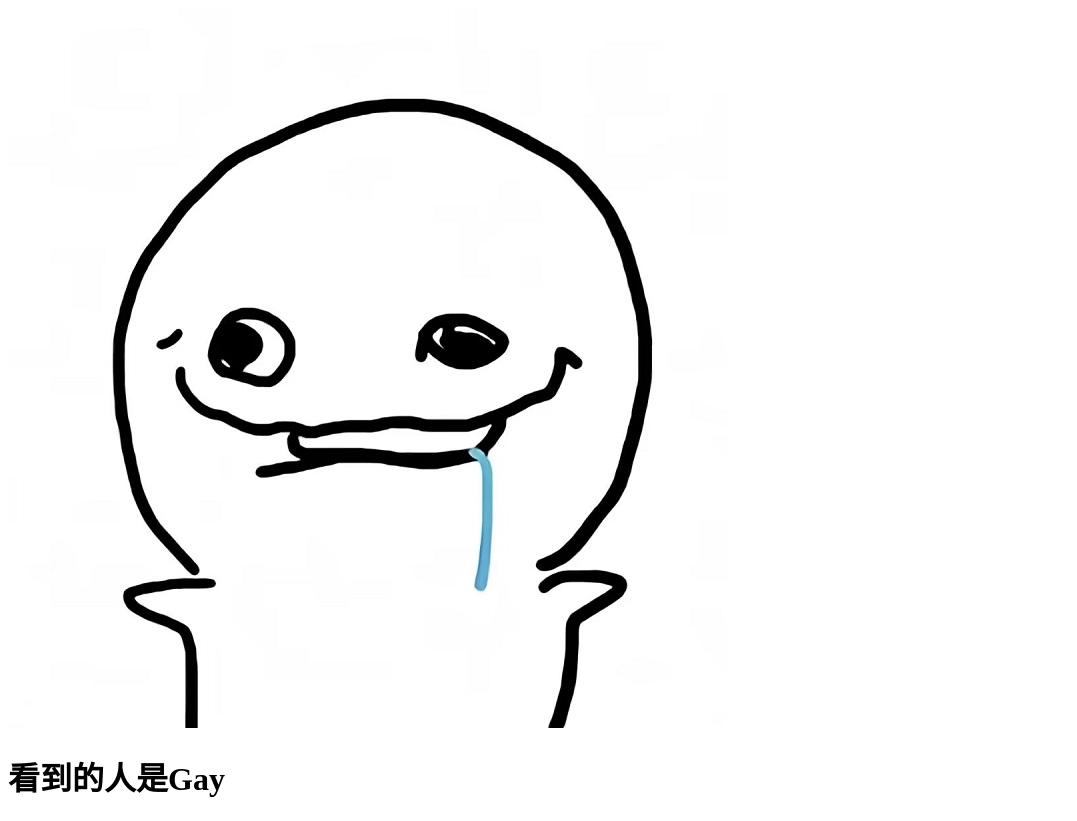
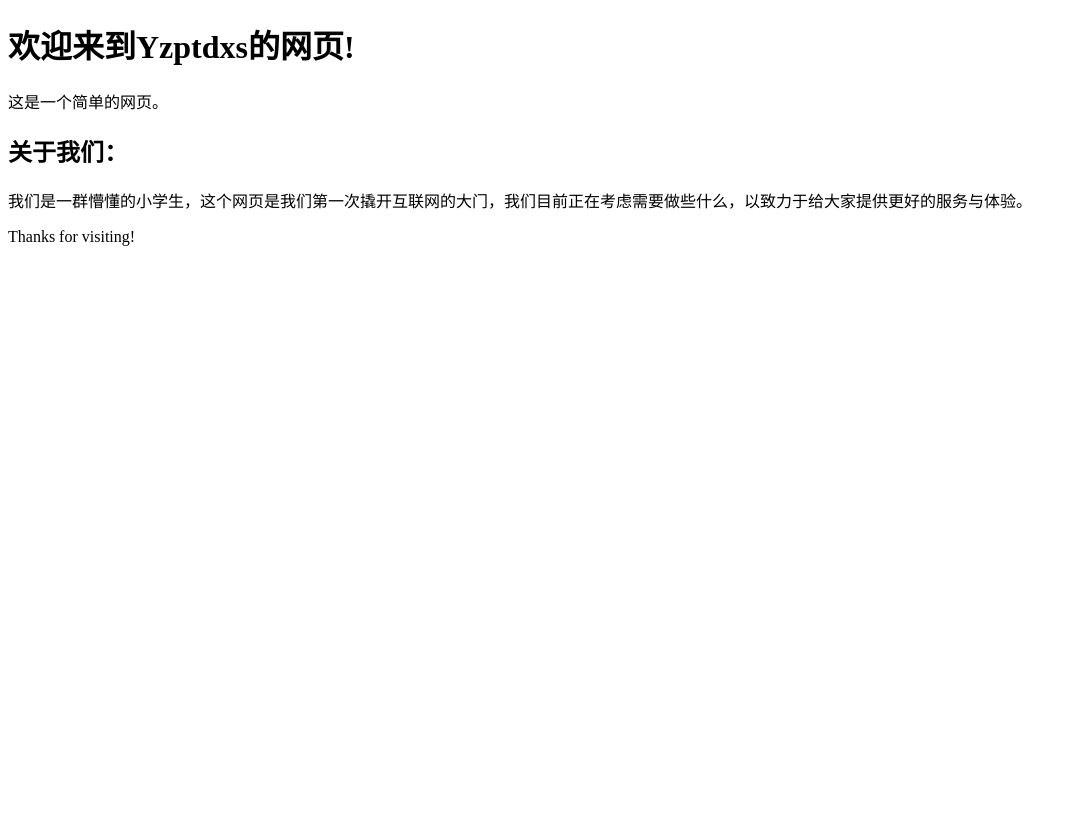
Before and after one commit to Yzptdxs/yzptdxs.top, a plain HTML site: page index.html in a window 1280 px wide. Shown: the whole page, without its empty margins (0-1077 px from the left). After the commit the page ends 800 px from the top, so only its background shows below. Drawn offline with Linux system fonts and the light colour scheme.

Commit message:
优化了网页文件内容

```diff
--- a/index.html
+++ b/index.html
@@ -5,7 +5,10 @@
         <title>Yzptdxs的网页</title>
     </head>
     <body>
-        <img src="images/g.jpg" alt="咕咕嘎嘎">
-         <h1>看到的人是Gay</h1>
+        <h1>欢迎来到Yzptdxs的网页!</h1>
+        <p>这是一个简单的网页。</p>
+        <h2>关于我们：</h2>
+        <p>我们是一群懵懂的小学生，这个网页是我们第一次撬开互联网的大门，我们目前正在考虑需要做些什么，以致力于给大家提供更好的服务与体验。</p>
+        <p>Thanks for visiting!</p>
     </body>
 </html>
```
